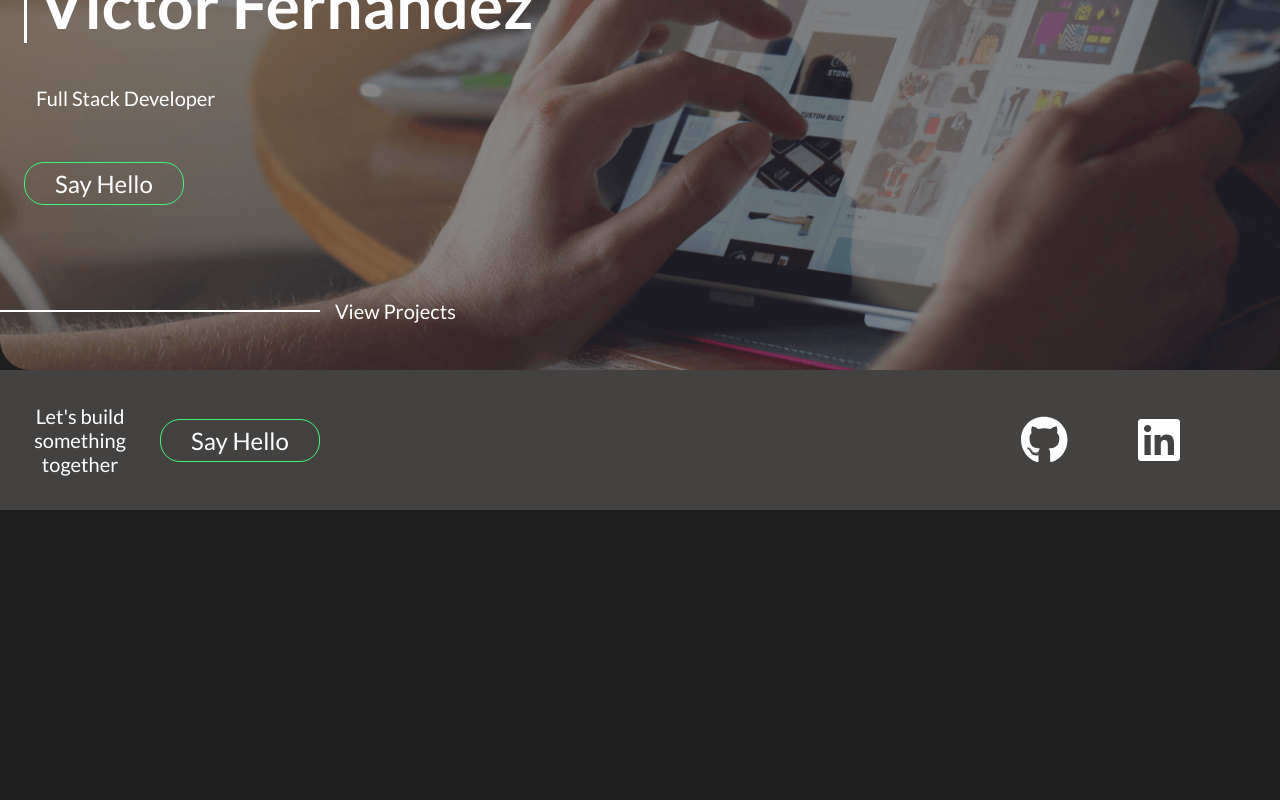
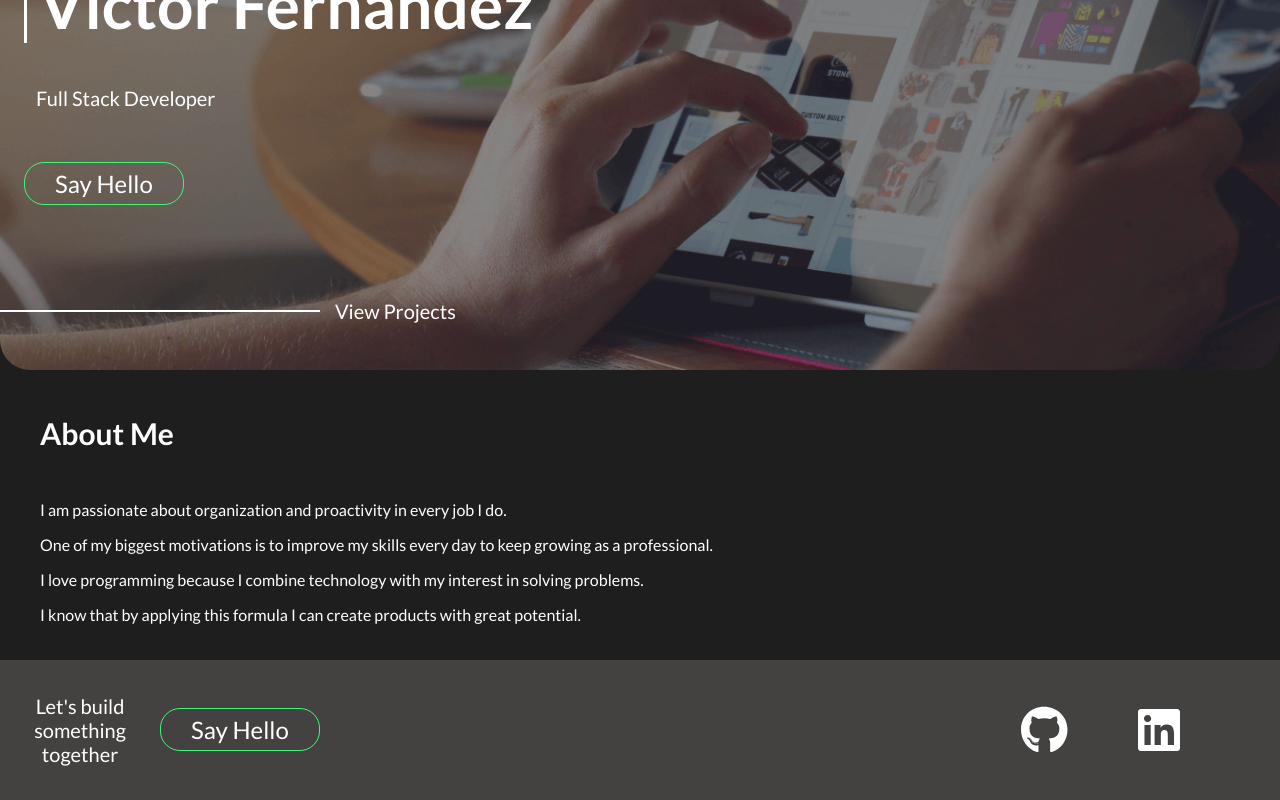
Before and after one commit to VicDario/my-portfolio, a Next.js app: page / in a window 1280 px wide. Shown: the part 380-1180 px from the top of the page. Before the commit the page ends 890 px from the top, so only its background shows below. Built offline with nearby package versions, Linux system fonts and the light colour scheme.

Commit message:
[Add] AboutMe component

```diff
--- /dev/null
+++ b/components/about-me/about-me.component.tsx
@@ -0,0 +1,21 @@
+import React from 'react';
+import styles from './about-me.module.scss';
+
+const AboutMe: React.FC = () => {
+  return (
+    <section className={styles['about-me']}>
+      <h2>About Me</h2>
+      <p>I am passionate about organization and proactivity in every job I do.</p>
+      <p>
+        One of my biggest motivations is to improve my skills every day to keep growing as a
+        professional.
+      </p>
+      <p>
+        I love programming because I combine technology with my interest in solving problems. <br />
+      </p>
+      <p>I know that by applying this formula I can create products with great potential.</p>
+    </section>
+  );
+};
+
+export default AboutMe;
--- /dev/null
+++ b/components/about-me/about-me.module.scss
@@ -0,0 +1,16 @@
+.about-me {
+    width: 100%;
+    padding: 20px 30px;
+    text-align: center;
+}
+
+@media (min-width: 768px) {
+    .about-me {
+        padding: 20px 40px;
+        text-align: left;
+        h2 {
+            padding-bottom: 24px;
+        }
+    }
+
+}
--- a/pages/index.tsx
+++ b/pages/index.tsx
@@ -2,6 +2,7 @@ import type { NextPage } from 'next';
 import Head from 'next/head';
 import Header from '@components/header/header.component';
 import Footer from '@components/footer/footer.component';
+import AboutMe from '@components/about-me/about-me.component';
 //import styles from '@styles/Home.module.css';
 
 const Home: NextPage = () => {
@@ -13,6 +14,7 @@ const Home: NextPage = () => {
         <link rel="icon" href="/favicon.ico" />
       </Head>
       <Header />
+      <AboutMe />
       <Footer />
     </>
   );
```
